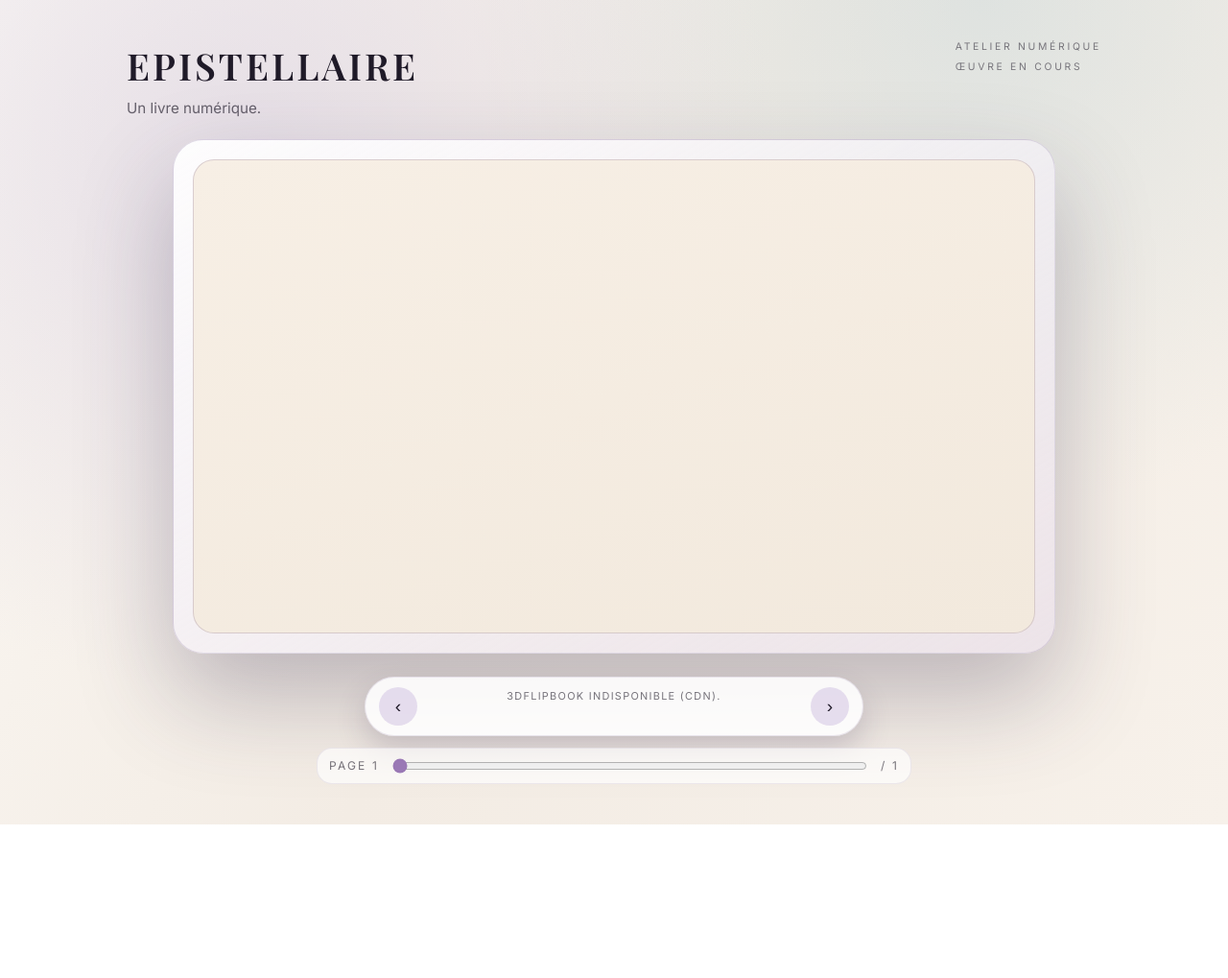
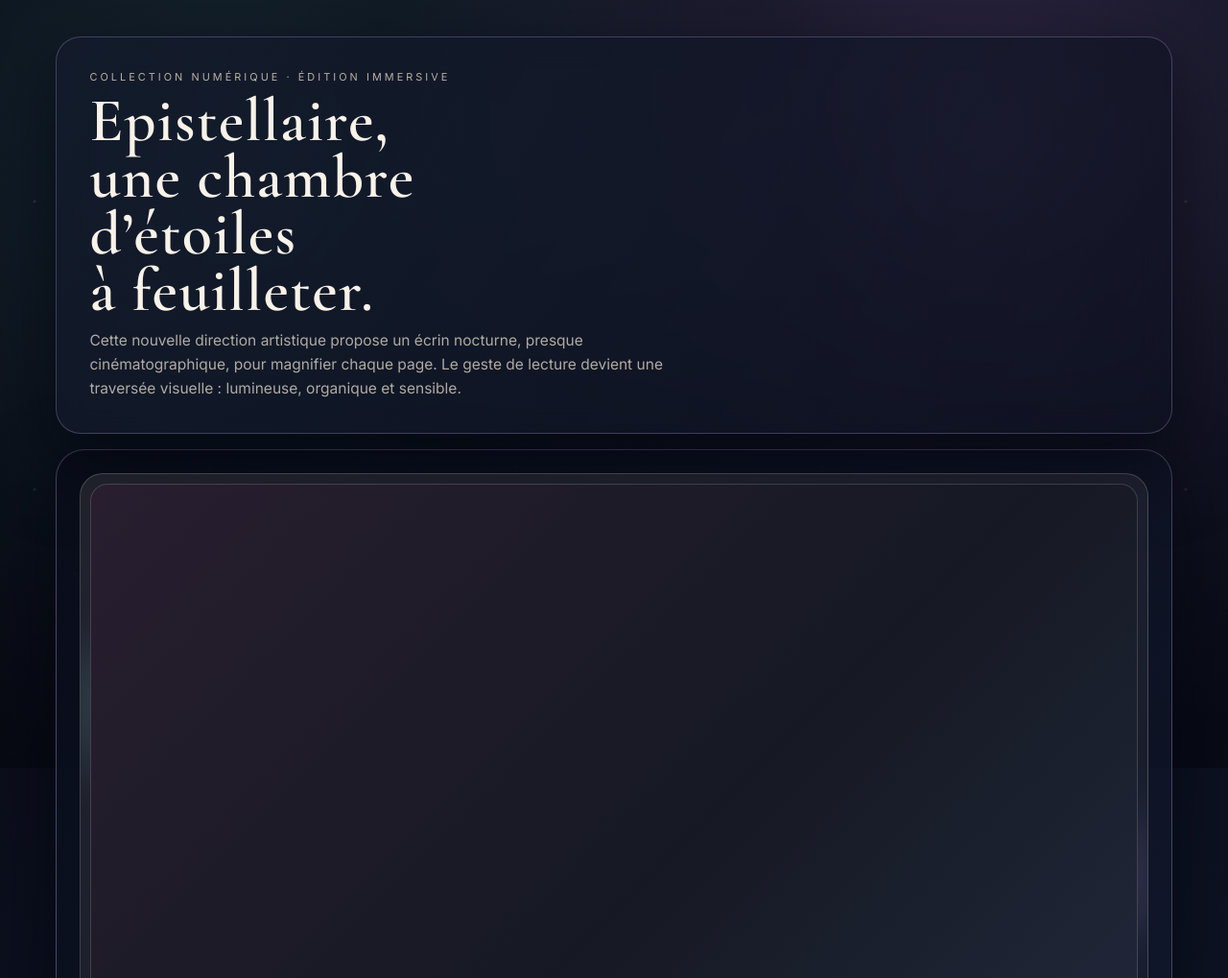
Before and after one commit to ZhuGG/epistellaire, a plain HTML site: page index.html in a window 1280 px wide. Shown: the top 1019 px of the page at 96% size. Before the commit the page ends 859 px from the top, so only its background shows below. Drawn offline with nearby package versions, Linux system fonts and the light colour scheme.

Commit message:
Refondre l'UI immersive du flipbook Epistellaire

```diff
--- a/index.html
+++ b/index.html
@@ -3,17 +3,23 @@
 <head>
   <meta charset="utf-8" />
   <meta name="viewport" content="width=device-width, initial-scale=1" />
-  <title>Epistellaire — Livre numérique</title>
-  <meta name="description" content="Feuilletez Epistellaire, un livre numérique sensible et lumineux, pensé comme une œuvre d'art en devenir." />
+  <title>Epistellaire — Galerie immersive</title>
+  <meta name="description" content="Entrez dans Epistellaire, une galerie immersive où chaque page du livre devient une constellation vivante." />
   <link rel="preconnect" href="https://fonts.googleapis.com" />
   <link rel="preconnect" href="https://fonts.gstatic.com" crossorigin />
-  <link href="https://fonts.googleapis.com/css2?family=Inter:wght@300;400;500;600&family=Playfair+Display:wght@500;600;700&display=swap" rel="stylesheet" />
+  <link href="https://fonts.googleapis.com/css2?family=Inter:wght@300;400;500;600&family=Cormorant+Garamond:wght@400;500;600;700&display=swap" rel="stylesheet" />
   <style>
     :root {
-      color-scheme: only light;
-      --ink: #1f1a28;
-      --ink-muted: rgba(31, 26, 40, 0.65);
-      --accent-strong: #9a78b5;
+      --bg-deep: #070912;
+      --bg-soft: #0f1527;
+      --ink: #f9f2e8;
+      --muted: rgba(239, 228, 212, 0.72);
+      --accent: #c59bff;
+      --accent-cyan: #7ee9ff;
+      --glass: rgba(20, 26, 44, 0.62);
+      --glass-border: rgba(208, 186, 255, 0.25);
+      --surface: rgba(12, 16, 30, 0.84);
+      --shadow: 0 30px 80px rgba(2, 4, 12, 0.68);
     }
 
     * { box-sizing: border-box; }
@@ -21,90 +27,136 @@
     body {
       margin: 0;
       min-height: 100vh;
-      font-family: "Inter", "Segoe UI", system-ui, -apple-system, sans-serif;
+      font-family: "Inter", system-ui, -apple-system, sans-serif;
       color: var(--ink);
-      background: radial-gradient(circle at 20% 20%, rgba(211, 201, 222, 0.5), transparent 45%),
-        radial-gradient(circle at 80% 0%, rgba(183, 207, 214, 0.35), transparent 40%),
-        linear-gradient(120deg, #fbf8f4 0%, #f3ece4 48%, #f7f1ea 100%);
-      display: flex;
-      justify-content: center;
+      background:
+        radial-gradient(circle at 18% 16%, rgba(126, 233, 255, 0.18), transparent 40%),
+        radial-gradient(circle at 80% 12%, rgba(197, 155, 255, 0.25), transparent 42%),
+        radial-gradient(circle at 48% 82%, rgba(255, 179, 208, 0.17), transparent 46%),
+        linear-gradient(160deg, var(--bg-deep), var(--bg-soft));
+      overflow-x: hidden;
     }
 
-    .shell {
-      width: min(1100px, 100%);
-      padding: clamp(20px, 4vw, 42px);
-      display: flex;
-      flex-direction: column;
-      gap: 20px;
+    body::before,
+    body::after {
+      content: "";
+      position: fixed;
+      pointer-events: none;
+      inset: 0;
+      z-index: -1;
     }
 
-    header {
-      display: flex;
-      align-items: flex-start;
-      justify-content: space-between;
-      gap: 16px;
-      flex-wrap: wrap;
+    body::before {
+      background-image:
+        radial-gradient(circle at 30% 30%, rgba(255, 255, 255, 0.65) 0 1px, transparent 2px),
+        radial-gradient(circle at 68% 52%, rgba(255, 255, 255, 0.55) 0 1px, transparent 2px),
+        radial-gradient(circle at 84% 18%, rgba(255, 255, 255, 0.45) 0 1px, transparent 2px),
+        radial-gradient(circle at 12% 70%, rgba(255, 255, 255, 0.5) 0 1px, transparent 2px);
+      background-size: 260px 260px, 320px 320px, 280px 280px, 300px 300px;
+      opacity: 0.35;
     }
 
-    .identity h1 {
-      margin: 0;
-      font-family: "Playfair Display", serif;
-      font-weight: 600;
-      letter-spacing: 0.08em;
-      text-transform: uppercase;
-      font-size: clamp(1.8rem, 3vw, 2.5rem);
+    body::after {
+      backdrop-filter: blur(0.7px);
+      background: linear-gradient(to bottom, rgba(6, 8, 16, 0.2), rgba(6, 8, 16, 0.65));
     }
 
-    .identity p {
-      margin: 8px 0 0;
-      font-size: 0.95rem;
-      line-height: 1.5;
-      color: var(--ink-muted);
+    .stage {
+      width: min(1240px, 100%);
+      margin: 0 auto;
+      padding: clamp(18px, 3vw, 40px);
+      display: grid;
+      gap: 16px;
     }
 
-    .meta {
+    .masthead {
+      border: 1px solid var(--glass-border);
+      border-radius: 26px;
+      padding: clamp(18px, 3vw, 34px);
+      background: linear-gradient(120deg, rgba(19, 26, 44, 0.8), rgba(12, 17, 31, 0.6));
+      box-shadow: var(--shadow);
+      backdrop-filter: blur(16px);
       display: grid;
-      gap: 8px;
-      text-transform: uppercase;
-      font-size: 0.65rem;
-      letter-spacing: 0.26em;
-      color: rgba(31, 26, 40, 0.55);
+      gap: 10px;
     }
 
-    .viewer { display: grid; gap: 12px; }
+    .eyebrow {
+      text-transform: uppercase;
+      letter-spacing: 0.28em;
+      font-size: 0.68rem;
+      color: rgba(255, 234, 205, 0.72);
+    }
 
-    .book-shell {
-      border-radius: 32px;
-      padding: clamp(12px, 2vw, 20px);
-      background: linear-gradient(150deg, rgba(255, 255, 255, 0.92), rgba(222, 209, 234, 0.38));
-      border: 1px solid rgba(170, 156, 187, 0.35);
-      box-shadow: 0 45px 100px rgba(60, 50, 78, 0.3);
-      width: min(100%, 920px);
-      margin: 0 auto;
+    h1 {
+      margin: 0;
+      font-family: "Cormorant Garamond", serif;
+      font-size: clamp(2.1rem, 6vw, 4rem);
+      font-weight: 600;
+      letter-spacing: 0.02em;
+      line-height: 0.92;
+      max-width: 15ch;
+      text-wrap: balance;
+    }
+
+    .masthead p {
+      margin: 0;
+      color: var(--muted);
+      max-width: 65ch;
+      line-height: 1.6;
+      font-size: 0.97rem;
+    }
+
+    .viewer-wrap {
+      border-radius: 30px;
+      border: 1px solid rgba(207, 184, 255, 0.3);
+      background: linear-gradient(135deg, rgba(9, 13, 26, 0.88), rgba(18, 24, 45, 0.82));
+      box-shadow: var(--shadow);
+      padding: clamp(14px, 2.4vw, 24px);
+      display: grid;
+      gap: 16px;
+    }
+
+    .orb {
+      position: absolute;
+      width: clamp(120px, 16vw, 220px);
+      aspect-ratio: 1;
+      border-radius: 50%;
+      filter: blur(10px);
+      opacity: 0.3;
+      pointer-events: none;
+      mix-blend-mode: screen;
+    }
+
+    .orb.left { left: -50px; top: 24%; background: radial-gradient(circle, rgba(126, 233, 255, 0.65), transparent 70%); }
+    .orb.right { right: -40px; bottom: 10%; background: radial-gradient(circle, rgba(197, 155, 255, 0.75), transparent 70%); }
+
+    .flipbook-shell {
+      position: relative;
+      border-radius: 24px;
+      padding: 10px;
+      background: linear-gradient(145deg, rgba(242, 232, 219, 0.1), rgba(252, 245, 238, 0.03));
+      border: 1px solid rgba(243, 227, 210, 0.2);
+      overflow: hidden;
     }
 
     .flipbook-viewport {
       position: relative;
       width: 100%;
       aspect-ratio: 16 / 9;
-      max-height: min(74vh, 740px);
-      border-radius: 22px;
+      max-height: min(70vh, 740px);
+      border-radius: 18px;
       overflow: hidden;
-      background: linear-gradient(160deg, #f7efe5 0%, #f2e9dd 100%);
-      box-shadow: inset 0 0 0 1px rgba(127, 106, 140, 0.25);
+      background: linear-gradient(135deg, #281e2f, #161923 60%, #202739);
+      box-shadow: inset 0 0 0 1px rgba(251, 239, 224, 0.16);
     }
 
-    #flipbook {
-      width: 100%;
-      height: 100%;
-    }
+    #flipbook { width: 100%; height: 100%; }
 
     .page-item {
-      background: #f6f1ea;
       display: flex;
       align-items: center;
       justify-content: center;
-      overflow: hidden;
+      background: linear-gradient(160deg, #f2e9dc, #f6efe4);
     }
 
     .page-item img {
@@ -115,85 +167,129 @@
       -webkit-user-drag: none;
     }
 
-    .toolbar {
-      margin-top: 12px;
-      width: min(520px, 100%);
+    .controls {
       display: grid;
       gap: 12px;
+      grid-template-columns: auto 1fr auto;
       align-items: center;
-      grid-template-columns: auto 1fr auto;
-      padding: 10px 14px;
-      border-radius: 999px;
-      background: rgba(255, 255, 255, 0.88);
-      border: 1px solid rgba(170, 156, 187, 0.25);
-      box-shadow: 0 14px 30px rgba(78, 66, 94, 0.22);
-      margin-inline: auto;
+      border-radius: 20px;
+      background: var(--surface);
+      border: 1px solid var(--glass-border);
+      padding: 10px;
     }
 
-    .toolbar button {
-      border: none;
-      background: rgba(220, 209, 232, 0.7);
-      color: var(--ink);
-      width: 40px;
-      height: 40px;
+    .controls button {
+      border: 1px solid rgba(210, 189, 255, 0.5);
+      background: linear-gradient(130deg, rgba(126, 233, 255, 0.25), rgba(197, 155, 255, 0.3));
+      color: #fff;
+      width: 44px;
+      height: 44px;
       border-radius: 50%;
-      font-size: 1.2rem;
+      font-size: 1.3rem;
       cursor: pointer;
+      transition: transform 0.22s ease, box-shadow 0.22s ease;
     }
 
-    .toolbar button:disabled { opacity: 0.4; cursor: not-allowed; }
-
-    .page-label,
-    .page-title {
-      text-align: center;
-      text-transform: uppercase;
-      letter-spacing: 0.12em;
+    .controls button:hover:not(:disabled) {
+      transform: translateY(-1px) scale(1.04);
+      box-shadow: 0 10px 18px rgba(121, 97, 168, 0.4);
     }
 
-    .page-label { font-size: 0.68rem; color: rgba(31, 26, 40, 0.6); }
-    .page-title { font-family: "Playfair Display", serif; font-size: 1.05rem; }
+    .controls button:disabled { opacity: 0.36; cursor: not-allowed; }
+
+    .meta-center {
+      text-align: center;
+      display: grid;
+      gap: 4px;
+    }
+
+    .page-label {
+      text-transform: uppercase;
+      letter-spacing: 0.18em;
+      font-size: 0.66rem;
+      color: rgba(249, 233, 209, 0.65);
+    }
+
+    .page-title {
+      font-family: "Cormorant Garamond", serif;
+      font-size: clamp(1.1rem, 2.4vw, 1.55rem);
+      font-weight: 600;
+      letter-spacing: 0.04em;
+      line-height: 1;
+    }
 
     .scrub {
-      display: flex;
+      display: grid;
+      grid-template-columns: auto 1fr auto;
+      gap: 12px;
       align-items: center;
-      gap: 12px;
-      padding: 8px 12px;
       border-radius: 16px;
-      background: rgba(255, 255, 255, 0.66);
-      border: 1px solid rgba(170, 156, 187, 0.2);
-      width: min(620px, 100%);
-      margin: 0 auto;
+      background: rgba(6, 10, 20, 0.45);
+      border: 1px solid rgba(206, 181, 255, 0.28);
+      padding: 10px 12px;
     }
 
-    .scrub input[type="range"] { flex: 1; accent-color: var(--accent-strong); }
-    .scrub .count { font-size: 0.75rem; letter-spacing: 0.18em; text-transform: uppercase; color: rgba(31, 26, 40, 0.6); }
+    .count {
+      text-transform: uppercase;
+      letter-spacing: 0.16em;
+      font-size: 0.68rem;
+      color: rgba(255, 234, 205, 0.65);
+    }
+
+    input[type="range"] {
+      width: 100%;
+      accent-color: var(--accent);
+    }
+
+    .progress-track {
+      height: 4px;
+      border-radius: 999px;
+      background: rgba(255, 255, 255, 0.11);
+      overflow: hidden;
+      margin-top: 2px;
+    }
+
+    .progress-bar {
+      height: 100%;
+      width: 0;
+      background: linear-gradient(90deg, var(--accent-cyan), var(--accent));
+      transition: width 0.3s ease;
+    }
+
+    @media (max-width: 780px) {
+      .controls { grid-template-columns: auto 1fr auto; }
+      .stage { padding: 14px; }
+      .masthead p { font-size: 0.9rem; }
+      .page-title { font-size: 1.12rem; }
+    }
   </style>
 </head>
 <body>
-  <div class="shell">
-    <header>
-      <div class="identity">
-        <h1>Epistellaire</h1>
-        <p>Un livre numérique.</p>
-      </div>
-      <div class="meta">
-        <span>Atelier numérique</span>
-        <span>Œuvre en cours</span>
-      </div>
+  <main class="stage">
+    <header class="masthead">
+      <span class="eyebrow">Collection numérique · Édition immersive</span>
+      <h1>Epistellaire, une chambre d’étoiles à feuilleter.</h1>
+      <p>
+        Cette nouvelle direction artistique propose un écrin nocturne, presque cinématographique, pour magnifier chaque page.
+        Le geste de lecture devient une traversée visuelle : lumineuse, organique et sensible.
+      </p>
     </header>
 
-    <section class="viewer" aria-label="Livre numérique">
-      <div class="book-shell">
+    <section class="viewer-wrap" aria-label="Livre numérique Epistellaire">
+      <div class="flipbook-shell">
+        <span class="orb left" aria-hidden="true"></span>
+        <span class="orb right" aria-hidden="true"></span>
         <div class="flipbook-viewport">
           <div id="flipbook"></div>
         </div>
       </div>
 
-      <div class="toolbar" role="toolbar" aria-label="Contrôles du livre">
+      <div class="controls" role="toolbar" aria-label="Contrôles du livre">
         <button type="button" data-action="prev" aria-label="Page précédente">‹</button>
-        <div>
+        <div class="meta-center">
           <div class="page-label" id="pageIndicator">Chargement des pages…</div>
           <div class="page-title" id="pageTitle">&nbsp;</div>
+          <div class="progress-track" aria-hidden="true"><div class="progress-bar" id="progressBar"></div></div>
         </div>
         <button type="button" data-action="next" aria-label="Page suivante">›</button>
       </div>
@@ -204,7 +300,7 @@
         <span class="count" id="totalCount">/ 1</span>
       </div>
     </section>
-  </div>
+  </main>
 
   <!-- PAGES_DATA_START -->
   <script type="application/json" id="pagesData">
@@ -230,6 +326,7 @@
       const pageScrubber = document.getElementById('pageScrubber');
       const scrubCount = document.getElementById('scrubCount');
       const totalCount = document.getElementById('totalCount');
+      const progressBar = document.getElementById('progressBar');
       const navButtons = Array.from(document.querySelectorAll('[data-action]'));
       const flipbookEl = document.getElementById('flipbook');
 
@@ -270,6 +367,7 @@
         scrubCount.textContent = `Page ${current}`;
         totalCount.textContent = `/ ${total}`;
         pageScrubber.value = String(current);
+        progressBar.style.width = `${(current / total) * 100}%`;
 
         navButtons.forEach((button) => {
           if (button.dataset.action === 'prev') button.disabled = index <= 0;
@@ -309,12 +407,12 @@
           maxWidth: 1600,
           minHeight: 180,
           maxHeight: 900,
-          maxShadowOpacity: 0.35,
+          maxShadowOpacity: 0.4,
           showCover: true,
           mobileScrollSupport: true,
           usePortrait: true,
           drawShadow: true,
-          flippingTime: 900
+          flippingTime: 1000
         });
 
         pageFlip.loadFromHTML(pages.map(createPageNode));
```
